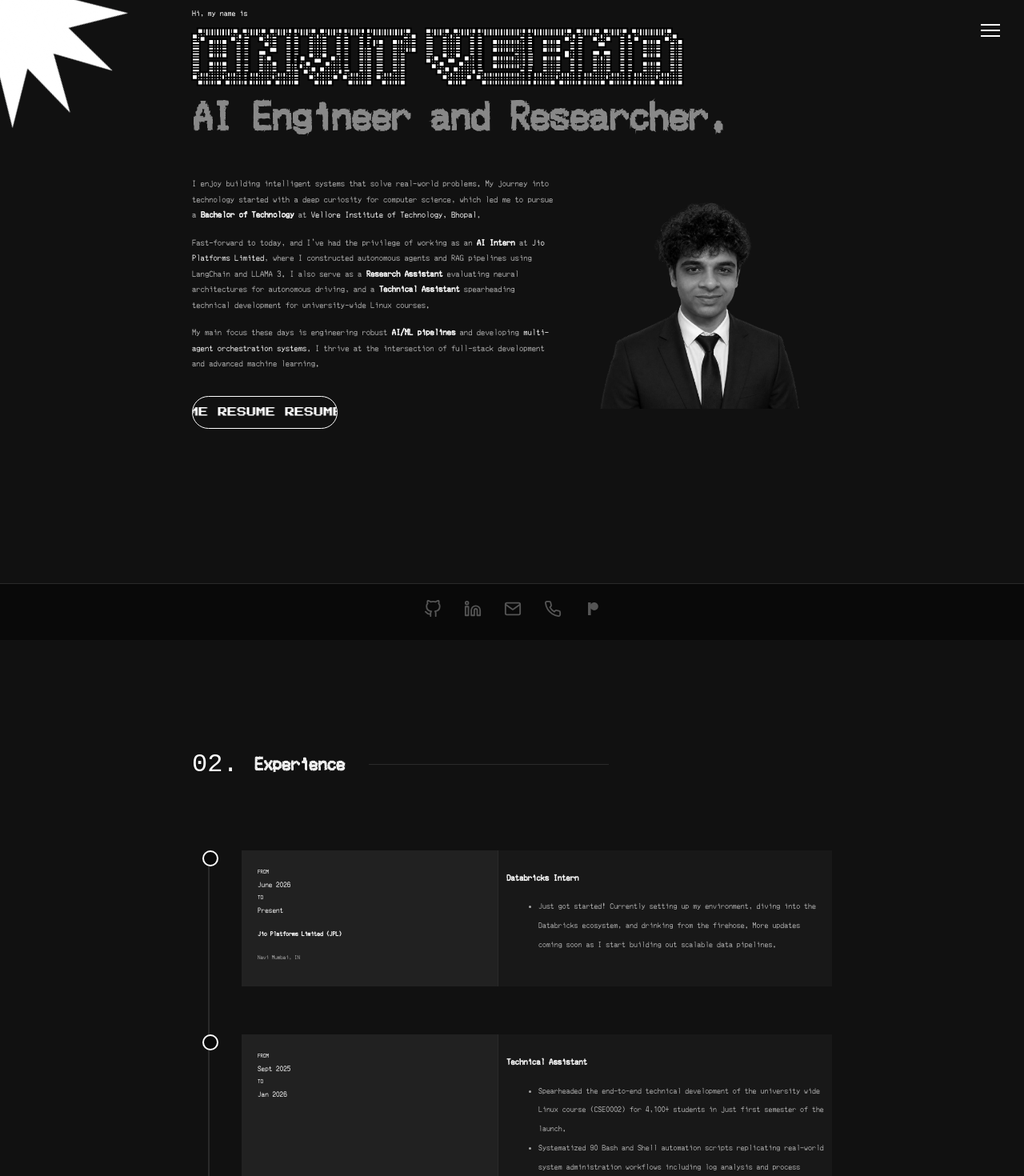
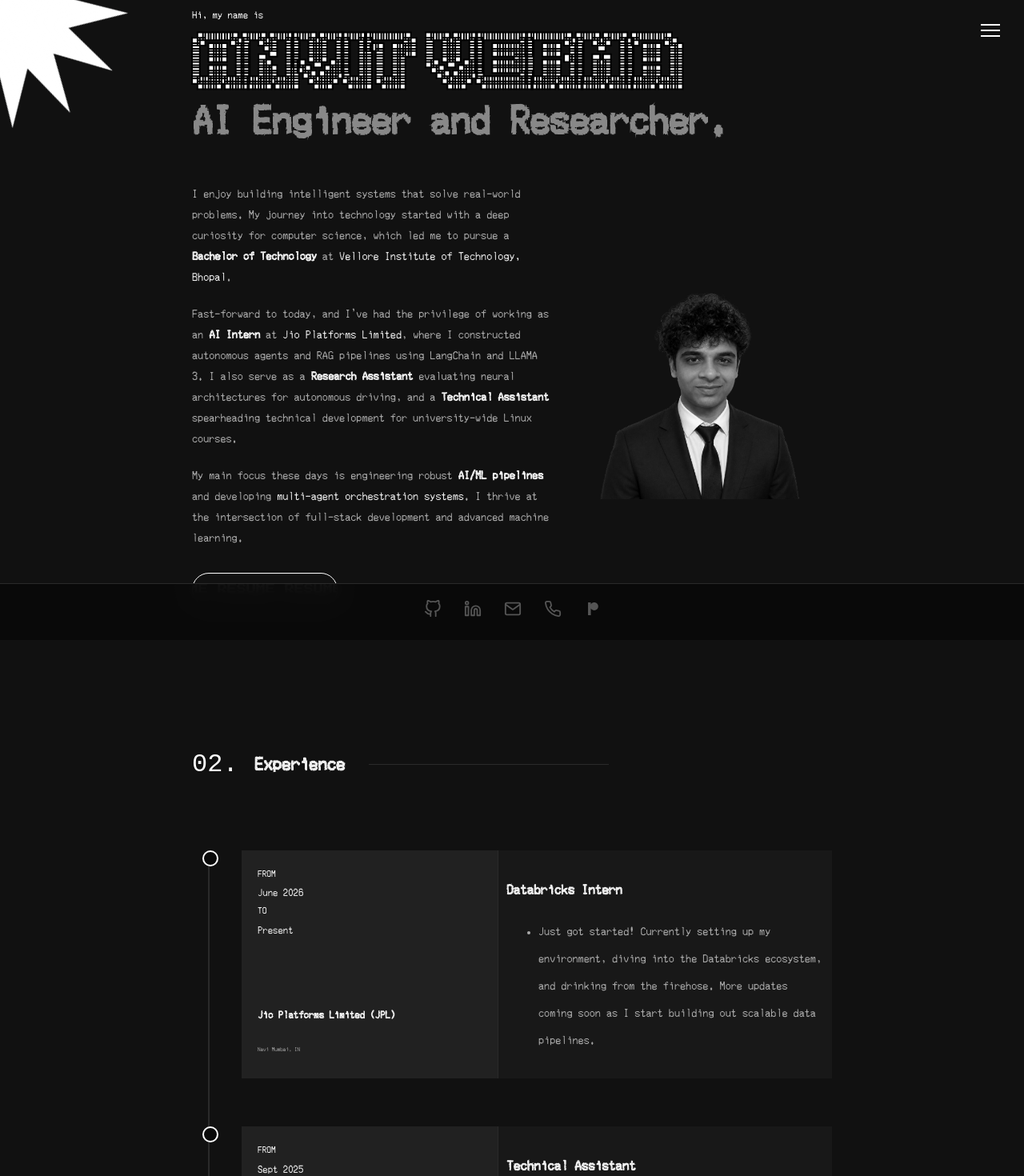
Before and after one commit to anvitvermaa/anvitvermaa.github.io, a Next.js app: page / in a window 1280 px wide. Shown: the top 1470 px of the page at 80% size. Built offline with nearby package versions, Linux system fonts and the light colour scheme; a web font is replaced by a local one.

Commit message:
Scale up text sizes globally to make pixel font more readable

```diff
--- a/app/globals.css
+++ b/app/globals.css
@@ -90,11 +90,11 @@ h1, h2, h3, h4, h5, h6 {
 }
 
 /* Card text sizes */
-.card-title   { font-size: 15px; }
-.card-body    { font-size: 14px; line-height: 1.7; }
-.card-company { font-size: 11px; }
-.card-date    { font-size: 13px; }
-.card-label   { font-size: 10px; }
+.card-title   { font-size: 24px; }
+.card-body    { font-size: 20px; line-height: 1.7; }
+.card-company { font-size: 18px; }
+.card-date    { font-size: 18px; }
+.card-label   { font-size: 16px; }
 
 /* Hero grid: stacked on mobile, side-by-side on desktop */
 .hero-grid {
--- a/src/components/sections/About.jsx
+++ b/src/components/sections/About.jsx
@@ -21,7 +21,7 @@ const About = () => {
       <div className="w-full">
 
         {/* TEXT COLUMN */}
-        <div className="text-[#8892b0] font-sans text-[20px] leading-[1.3]">
+        <div className="text-[#8892b0] font-sans text-[22px] md:text-[26px] leading-[1.3]">
           <div>
             <p className="mb-[15px]">
               Hello! My name is Anvit and I enjoy building intelligent systems that solve real-world problems. My journey into technology started with a deep curiosity for computer science, which led me to pursue a <strong>Bachelor of Technology</strong> at <span className="text-[#64ffda]">Vellore Institute of Technology, Bhopal</span>.
--- a/src/components/sections/Hero.jsx
+++ b/src/components/sections/Hero.jsx
@@ -8,7 +8,7 @@ const Hero = () => {
 
       <div className="pt-20 md:pt-0 w-full">
         {/* Headings - full width, no grid */}
-        <p className="text-[#ffffff] font-mono text-[14px] md:text-[16px] ml-[2px]" style={{ margin: 0, padding: 0, marginBottom: '5px' }}>
+        <p className="text-[#ffffff] font-mono text-[18px] md:text-[24px] ml-[2px]" style={{ margin: 0, padding: 0, marginBottom: '5px' }}>
           Hi, my name is
         </p>
         <h2 className="text-[clamp(40px,6vw,70px)] drop-shadow-md" style={{ margin: 0, padding: 0, lineHeight: 1.1, fontFamily: "'Karmatic Arcade', sans-serif", letterSpacing: '1px', color: 'white', WebkitTextStroke: '2px black' }}>
@@ -21,7 +21,7 @@ const Hero = () => {
         {/* Bio + Photo side by side */}
         <div className="hero-grid">
           <div style={{ minWidth: 0 }}>
-            <div className="text-[#aaaaaa] text-[15px] md:text-[16px] max-w-[480px] leading-relaxed mb-[30px] space-y-3">
+            <div className="text-[#aaaaaa] text-[20px] md:text-[24px] max-w-[700px] leading-relaxed mb-[30px] space-y-3">
               <p>
                 I enjoy building intelligent systems that solve real-world problems. My journey into technology started with a deep curiosity for computer science, which led me to pursue a <strong className="text-[#efefef]">Bachelor of Technology</strong> at <span className="text-[#efefef]">Vellore Institute of Technology, Bhopal</span>.
               </p>
--- a/tailwind.config.js
+++ b/tailwind.config.js
@@ -21,7 +21,7 @@ module.exports = {
       fontFamily: {
         // RESTORED ORIGINAL FONTS
         mono: ['"SF Mono"', '"Fira Code"', '"Fira Mono"', '"Roboto Mono"', 'monospace'],
-        sans: ['"Calibre"', '"Inter"', '"San Francisco"', '"SF Pro Text"', '-apple-system', 'system-ui', 'sans-serif'],
+        sans: ['"Merchant Copy"', '"Calibre"', '"Inter"', '-apple-system', 'sans-serif'],
       },
     },
   },
```
